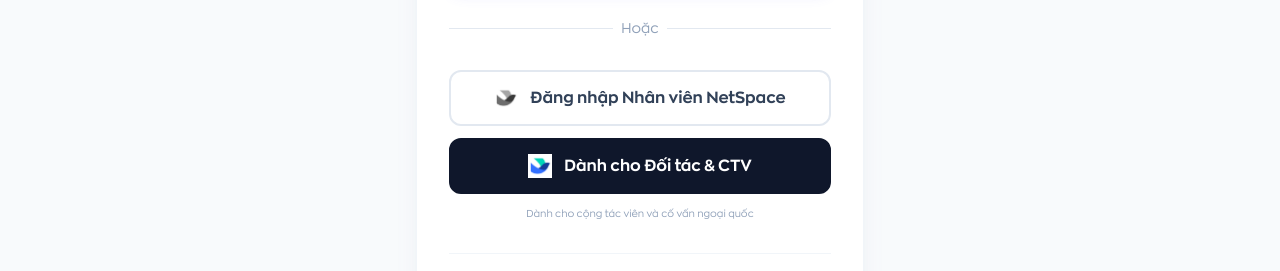
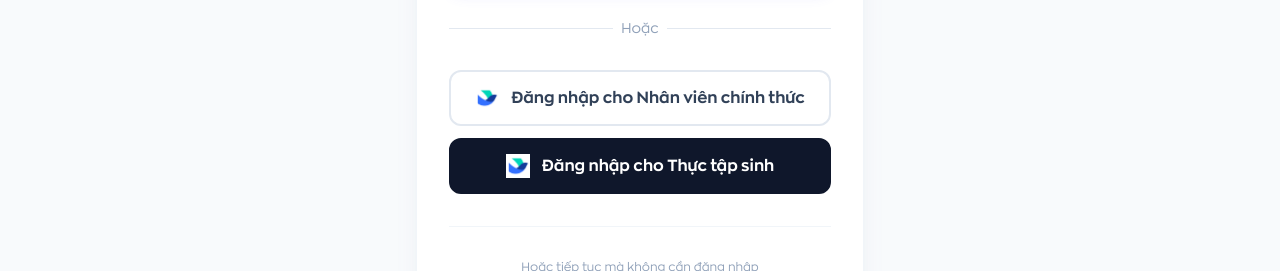
Before and after one commit to NanhNguyen/NetSpace-Policy-Hub, a Next.js app in the folder nextjs-app/: page /auth/login in a window 1280 px wide. Shown: the part 640-911 px from the top of the page. Built offline with nearby package versions, Linux system fonts and the light colour scheme; no server answers.

Commit message:
update content in Lark Login Button

```diff
--- a/nextjs-app/src/app/(main)/auth/login/page.tsx
+++ b/nextjs-app/src/app/(main)/auth/login/page.tsx
@@ -93,8 +93,8 @@ export default function LoginPage() {
                             href={`${(process.env.NEXT_PUBLIC_API_URL || 'http://localhost:4000').replace(/\/$/, '')}/auth/lark/login?appType=internal`}
                             className="w-full flex items-center justify-center gap-3 bg-white border-2 border-slate-200 hover:border-[#1F5BEC] hover:bg-blue-50/50 text-slate-700 font-bold py-3.5 rounded-xl transition-all active:scale-95 group"
                         >
-                            <img src="/lark_logo.png" alt="Lark Logo" className="w-6 h-6 object-contain grayscale group-hover:grayscale-0 transition-all" />
-                            Đăng nhập Nhân viên NetSpace
+                            <img src="/lark_logo.png" alt="Lark Logo" className="w-6 h-6 object-contain transition-all" />
+                            Đăng nhập cho Nhân viên chính thức
                         </a>
 
                         <a
@@ -102,9 +102,8 @@ export default function LoginPage() {
                             className="w-full flex items-center justify-center gap-3 bg-slate-900 border-2 border-slate-900 hover:bg-slate-800 text-white font-bold py-3.5 rounded-xl transition-all active:scale-95"
                         >
                             <img src="/lark_logo.png" alt="Lark Logo" className="w-6 h-6 object-contain" />
-                            Dành cho Đối tác & CTV
+                            Đăng nhập cho Thực tập sinh
                         </a>
-                        <p className="text-[10px] text-center text-slate-400 mt-2">Dành cho cộng tác viên và cố vấn ngoại quốc</p>
                     </div>
                 </form>
 
```
